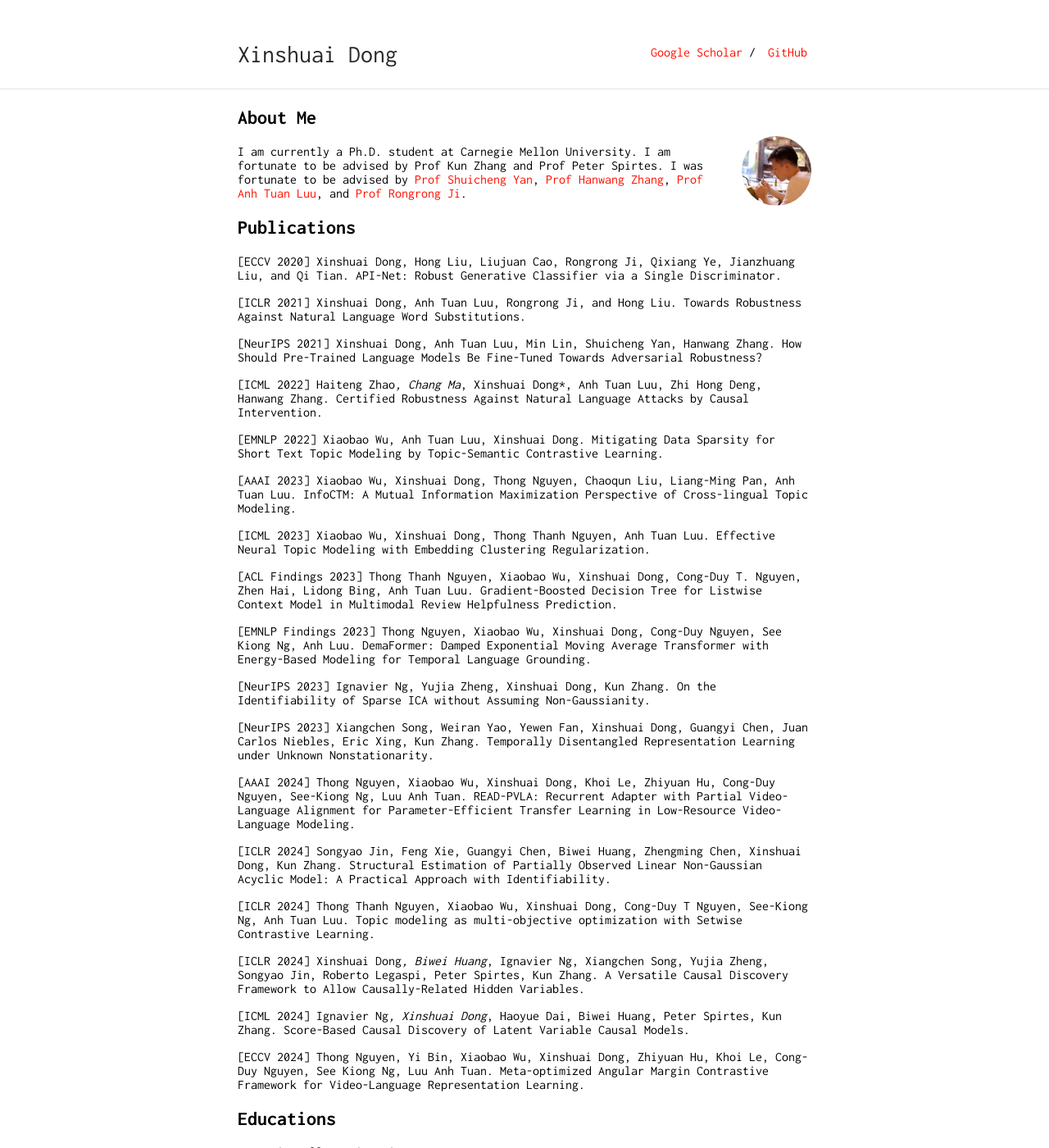
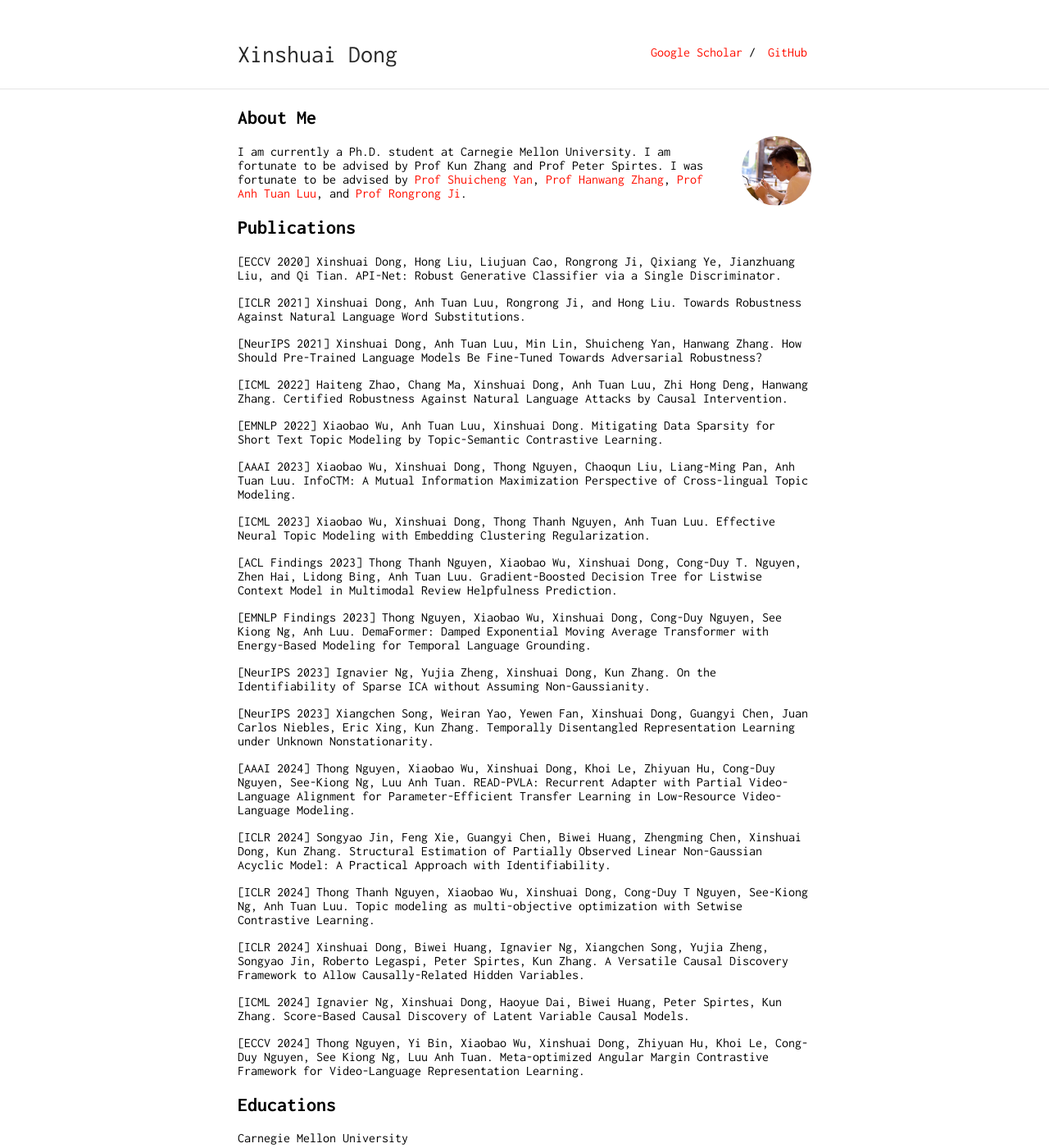
Before and after one commit to dongxinshuai/dongxinshuai.github.io, a Jekyll site: the page built from index.md, in a window 1280 px wide and 1400 px high. Shown: the whole window at 82% size. Built offline with Jekyll 4.4.1, drawn with Linux system fonts in a browser that asks for light colours; our own code applies the rules of GitHub Pages for plain Markdown files.

```diff
--- a/index.md
+++ b/index.md
@@ -19,7 +19,7 @@ Towards Robustness Against Natural Language Word Substitutions.
 [NeurIPS 2021] Xinshuai Dong, Anh Tuan Luu, Min Lin, Shuicheng Yan, Hanwang Zhang.
 How Should Pre-Trained Language Models Be Fine-Tuned Towards Adversarial Robustness?
 
-[ICML 2022] Haiteng Zhao*, Chang Ma*, Xinshuai Dong*, Anh Tuan Luu, Zhi Hong Deng, Hanwang Zhang.
+[ICML 2022] Haiteng Zhao, Chang Ma, Xinshuai Dong, Anh Tuan Luu, Zhi Hong Deng, Hanwang Zhang.
 Certified Robustness Against Natural Language Attacks by Causal Intervention.
 
 [EMNLP 2022] Xiaobao Wu, Anh Tuan Luu, Xinshuai Dong.
@@ -48,9 +48,9 @@ Temporally Disentangled Representation Learning under Unknown Nonstationarity.
 
 [ICLR 2024] Thong Thanh Nguyen, Xiaobao Wu, Xinshuai Dong, Cong-Duy T Nguyen, See-Kiong Ng, Anh Tuan Luu. Topic modeling as multi-objective optimization with Setwise Contrastive Learning.
 
-[ICLR 2024] Xinshuai Dong*, Biwei Huang*, Ignavier Ng, Xiangchen Song, Yujia Zheng, Songyao Jin, Roberto Legaspi, Peter Spirtes, Kun Zhang. A Versatile Causal Discovery Framework to Allow Causally-Related Hidden Variables.
+[ICLR 2024] Xinshuai Dong, Biwei Huang, Ignavier Ng, Xiangchen Song, Yujia Zheng, Songyao Jin, Roberto Legaspi, Peter Spirtes, Kun Zhang. A Versatile Causal Discovery Framework to Allow Causally-Related Hidden Variables.
 
-[ICML 2024] Ignavier Ng*, Xinshuai Dong*, Haoyue Dai, Biwei Huang, Peter Spirtes, Kun Zhang. Score-Based Causal Discovery of Latent Variable Causal Models.
+[ICML 2024] Ignavier Ng, Xinshuai Dong, Haoyue Dai, Biwei Huang, Peter Spirtes, Kun Zhang. Score-Based Causal Discovery of Latent Variable Causal Models.
 
 [ECCV 2024] Thong Nguyen, Yi Bin, Xiaobao Wu, Xinshuai Dong, Zhiyuan Hu, Khoi Le, Cong-Duy Nguyen, See Kiong Ng, Luu Anh Tuan. Meta-optimized Angular Margin Contrastive Framework for Video-Language Representation Learning.
 
```
